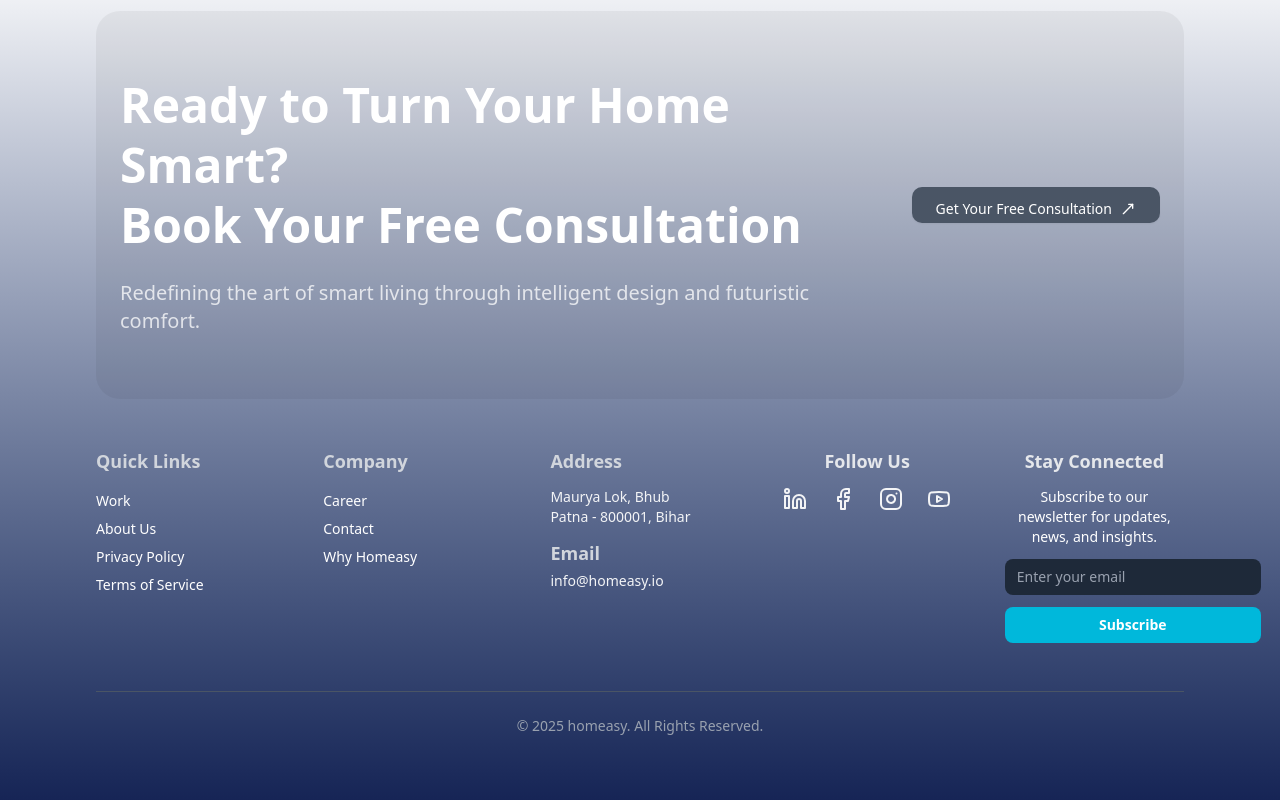
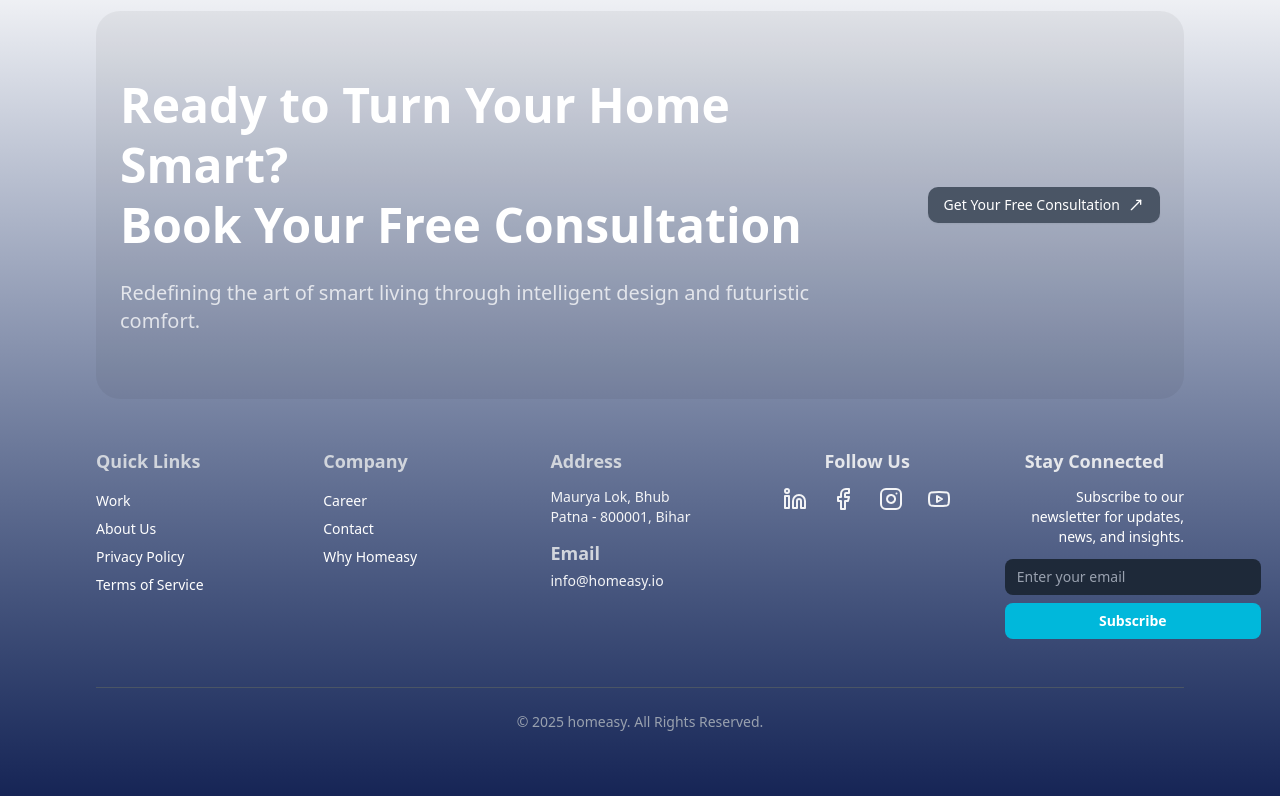
Before and after one commit to Amitkr77/homeasy, a Next.js app: page / in a window 1280 px wide. Shown: the part 7379-8179 px from the top of the page. Built offline with nearby package versions, Linux system fonts and the light colour scheme; a web font is replaced by a local one.

Commit message:
updated footer and home screen

```diff
--- a/src/components/Footer.jsx
+++ b/src/components/Footer.jsx
@@ -46,10 +46,10 @@ function Footer() {
   </div>
 
   {/* Right: Free Consultation Button */}
-  <div className="mt-8 lg:mt-0" ref={buttonRef}>
+  <div className="mt-8 lg:mt-0 flex justify-center" ref={buttonRef}>
     <FreeConsultationModal
       triggerText="Get Your Free Consultation"
-      buttonClass="bg-gray-600 text-white px-6 py-3 rounded-lg hover:bg-gray-700 transition"
+      buttonClass="bg-gray-600 text-white px-4 py-2 rounded-lg hover:bg-gray-700 transition"
     />
   </div>
 </div>
@@ -141,7 +141,7 @@ function Footer() {
           <Instagram />
         </a>
            <a
-          href="https://instagram.com/homeasyautomation/"
+          href="https://youtube.com/@homeasyautomation"
           className="text-gray-100 hover:text-blue-500 transition duration-300"
           target="_blank"
           rel="noopener noreferrer"
@@ -155,10 +155,10 @@ function Footer() {
     {/* Subscribe Section (on right side) */}
     <div className="space-y-3 text-center">
       <h2 className="text-lg font-semibold text-gray-200">Stay Connected</h2>
-      <p className="text-white">
+      <p className="text-white text-right">
         Subscribe to our newsletter for updates, news, and insights.
       </p>
-      <div className="flex flex-col gap-3">
+      <div className="flex flex-col gap-2">
         <input
           type="email"
           placeholder="Enter your email"
--- a/src/components/InteractiveSmartHome.jsx
+++ b/src/components/InteractiveSmartHome.jsx
@@ -61,7 +61,7 @@ export default function InteractiveSection() {
             />
             <div className="absolute inset-0 bg-gradient-to-t from-gray-900/20 to-transparent"></div>
           </div>
-          <span className="absolute top-4 left-4 text-white text-sm font-medium bg-blue-500/70 px-3 py-1 rounded-full animate-float">
+          <span className="absolute bottom-5 right-4 text-white text-sm font-medium bg-blue-500/70 px-3 py-1 rounded-full animate-float">
             Discover Smart Living
           </span>
         </div>
```
